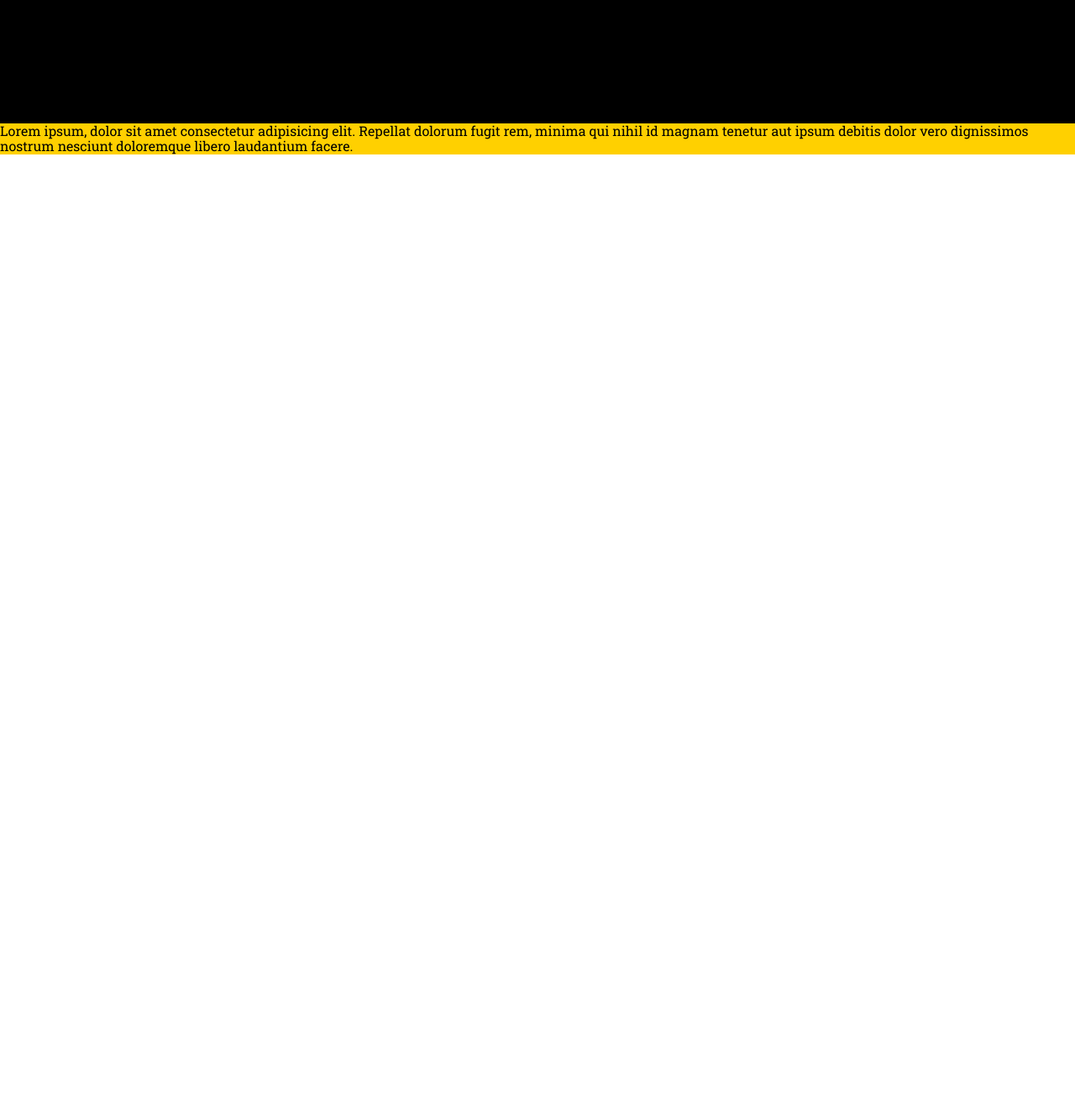
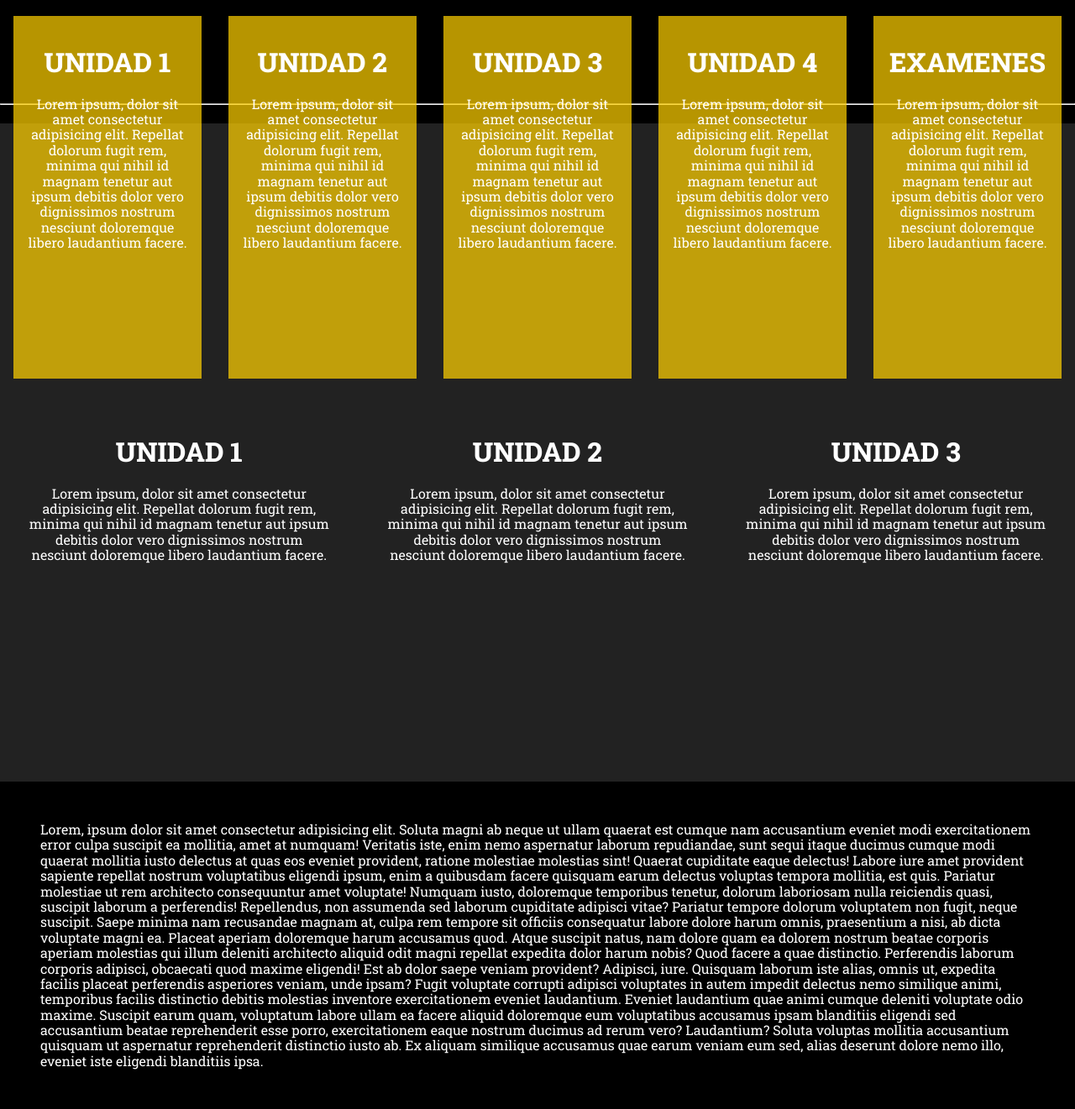
Before and after one commit to TheAlexmen11/repositorio, a plain HTML site: page index.html in a window 1280 px wide. Shown: the part 653-1974 px from the top of the page at 84% size. Before the commit the page ends 837 px from the top, so only its background shows below. Drawn offline with Linux system fonts and the light colour scheme.

Commit message:
terminando de estructurar la pagina web

```diff
--- a/index.html
+++ b/index.html
@@ -29,15 +29,65 @@
         <div class="contenido">
             <h1>BIENVENIDO A TODOS </h1>
             <P>Lorem ipsum dolor sit amet consectetur adipisicing elit. Doloribus perspiciatis debitis sunt quaerat in iusto, dolor vitae reiciendis et ab sed, aut voluptate asperiores suscipit ex adipisci! Perspiciatis, animi vel!</P>
+            <br><br><br><br><br><br>
+            <br><br><br><br><br><br><br><br><br><br>
+            <br><br><br><br><br>
         </div>
         <hr>
     </header>
     <main>
-        <section class="section-tarjets">
-            <div class="tarjet">
-                <p>Lorem ipsum, dolor sit amet consectetur adipisicing elit. Repellat dolorum fugit rem, minima qui nihil id magnam tenetur aut ipsum debitis dolor vero dignissimos nostrum nesciunt doloremque libero laudantium facere.</p>
-            </div>
+        <section class="main-section">
+            <section class="section-tarjets">
+                <div class="tarjet">
+                    <h1>UNIDAD 1</h1>
+                    <p>Lorem ipsum, dolor sit amet consectetur adipisicing elit. Repellat dolorum fugit rem, minima qui nihil id magnam tenetur aut ipsum debitis dolor vero dignissimos nostrum nesciunt doloremque libero laudantium facere.</p>
+                </div>
+                <div class="tarjet">
+                    <h1>UNIDAD 2</h1>
+                    <p>Lorem ipsum, dolor sit amet consectetur adipisicing elit. Repellat dolorum fugit rem, minima qui nihil id magnam tenetur aut ipsum debitis dolor vero dignissimos nostrum nesciunt doloremque libero laudantium facere.</p>
+                </div>
+                <div class="tarjet">
+                    <h1>UNIDAD 3</h1>
+                    <p>Lorem ipsum, dolor sit amet consectetur adipisicing elit. Repellat dolorum fugit rem, minima qui nihil id magnam tenetur aut ipsum debitis dolor vero dignissimos nostrum nesciunt doloremque libero laudantium facere.</p>
+                </div>
+                <div class="tarjet">
+                    <h1>UNIDAD 4</h1>
+                    <p>Lorem ipsum, dolor sit amet consectetur adipisicing elit. Repellat dolorum fugit rem, minima qui nihil id magnam tenetur aut ipsum debitis dolor vero dignissimos nostrum nesciunt doloremque libero laudantium facere.</p>
+                </div>
+                <div class="tarjet">
+                    <h1>EXAMENES</h1>
+                    <p>Lorem ipsum, dolor sit amet consectetur adipisicing elit. Repellat dolorum fugit rem, minima qui nihil id magnam tenetur aut ipsum debitis dolor vero dignissimos nostrum nesciunt doloremque libero laudantium facere.</p>
+                </div>
+            </section>
         </section>
+
+        <section class="section-tarjets-info">
+                <div class="tarjet-info">
+                    <h1>UNIDAD 1</h1>
+                    <p>Lorem ipsum, dolor sit amet consectetur adipisicing elit. Repellat dolorum fugit rem, minima qui nihil id magnam tenetur aut ipsum debitis dolor vero dignissimos nostrum nesciunt doloremque libero laudantium facere.</p>
+                </div>
+                <div class="tarjet-info">
+                    <h1>UNIDAD 2</h1>
+                    <p>Lorem ipsum, dolor sit amet consectetur adipisicing elit. Repellat dolorum fugit rem, minima qui nihil id magnam tenetur aut ipsum debitis dolor vero dignissimos nostrum nesciunt doloremque libero laudantium facere.</p>
+                </div>
+                <div class="tarjet-info">
+                    <h1>UNIDAD 3</h1>
+                    <p>Lorem ipsum, dolor sit amet consectetur adipisicing elit. Repellat dolorum fugit rem, minima qui nihil id magnam tenetur aut ipsum debitis dolor vero dignissimos nostrum nesciunt doloremque libero laudantium facere.</p>
+                </div>
+        </section>
+
     </main>
+    <footer>
+        <p>Lorem, ipsum dolor sit amet consectetur adipisicing elit. Soluta magni ab neque ut ullam quaerat est cumque nam accusantium eveniet modi exercitationem error culpa suscipit ea mollitia, amet at numquam!
+        Veritatis iste, enim nemo aspernatur laborum repudiandae, sunt sequi itaque ducimus cumque modi quaerat mollitia iusto delectus at quas eos eveniet provident, ratione molestiae molestias sint! Quaerat cupiditate eaque delectus!
+        Labore iure amet provident sapiente repellat nostrum voluptatibus eligendi ipsum, enim a quibusdam facere quisquam earum delectus voluptas tempora mollitia, est quis. Pariatur molestiae ut rem architecto consequuntur amet voluptate!
+        Numquam iusto, doloremque temporibus tenetur, dolorum laboriosam nulla reiciendis quasi, suscipit laborum a perferendis! Repellendus, non assumenda sed laborum cupiditate adipisci vitae? Pariatur tempore dolorum voluptatem non fugit, neque suscipit.
+        Saepe minima nam recusandae magnam at, culpa rem tempore sit officiis consequatur labore dolore harum omnis, praesentium a nisi, ab dicta voluptate magni ea. Placeat aperiam doloremque harum accusamus quod.
+        Atque suscipit natus, nam dolore quam ea dolorem nostrum beatae corporis aperiam molestias qui illum deleniti architecto aliquid odit magni repellat expedita dolor harum nobis? Quod facere a quae distinctio.
+        Perferendis laborum corporis adipisci, obcaecati quod maxime eligendi! Est ab dolor saepe veniam provident? Adipisci, iure. Quisquam laborum iste alias, omnis ut, expedita facilis placeat perferendis asperiores veniam, unde ipsam?
+        Fugit voluptate corrupti adipisci voluptates in autem impedit delectus nemo similique animi, temporibus facilis distinctio debitis molestias inventore exercitationem eveniet laudantium. Eveniet laudantium quae animi cumque deleniti voluptate odio maxime.
+        Suscipit earum quam, voluptatum labore ullam ea facere aliquid doloremque eum voluptatibus accusamus ipsam blanditiis eligendi sed accusantium beatae reprehenderit esse porro, exercitationem eaque nostrum ducimus ad rerum vero? Laudantium?
+        Soluta voluptas mollitia accusantium quisquam ut aspernatur reprehenderit distinctio iusto ab. Ex aliquam similique accusamus quae earum veniam eum sed, alias deserunt dolore nemo illo, eveniet iste eligendi blanditiis ipsa.</p>
+    </footer>
 </body>
 </html>
--- a/static/css/styles.css
+++ b/static/css/styles.css
@@ -51,6 +51,49 @@
 
 
 /*===============Tarjets================*/
+main{
+    background-color: rgb(34, 34, 34);
+}
+.main-section{
+    position: relative;
+    height:40vh;
+}
+.section-tarjets{
+    display: flex;
+    position: absolute;
+    top: -9rem;
+
+}
 .tarjet{
-    background-color: rgb(255, 208, 0);
+    background-color: rgba(255, 208, 0, 0.719);
+    width:30%;
+    height: 25rem;
+    margin: 1rem;
+    padding: 1rem;
+    color: white;
+    text-align: center;
 }
+
+
+
+.section-tarjets-info{
+    display: flex;
+    top: -9rem;
+
+}
+.tarjet-info{
+    background-color:  rgb(34, 34, 34);
+    width:30%;
+    height: 25rem;
+    margin: 1rem;
+    padding: 1rem;
+    color: white;
+    text-align: center;
+}
+footer{
+    background-color: black;
+    color: white;
+}
+footer > p {
+    padding: 3rem;
+}
```
